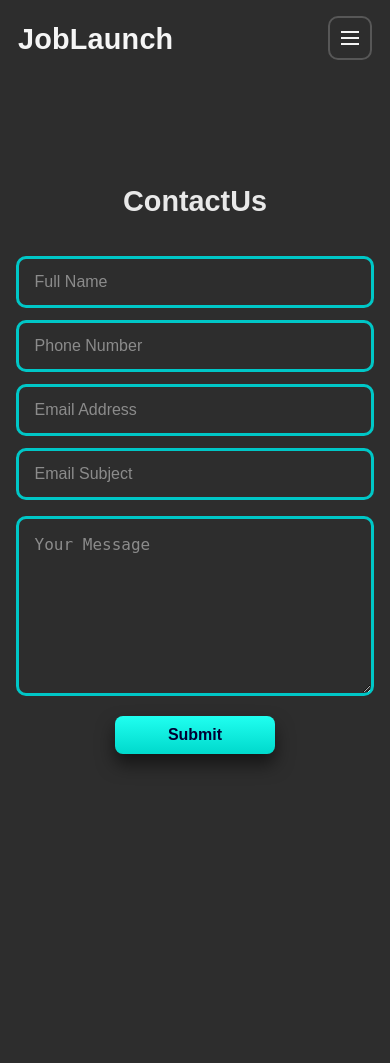
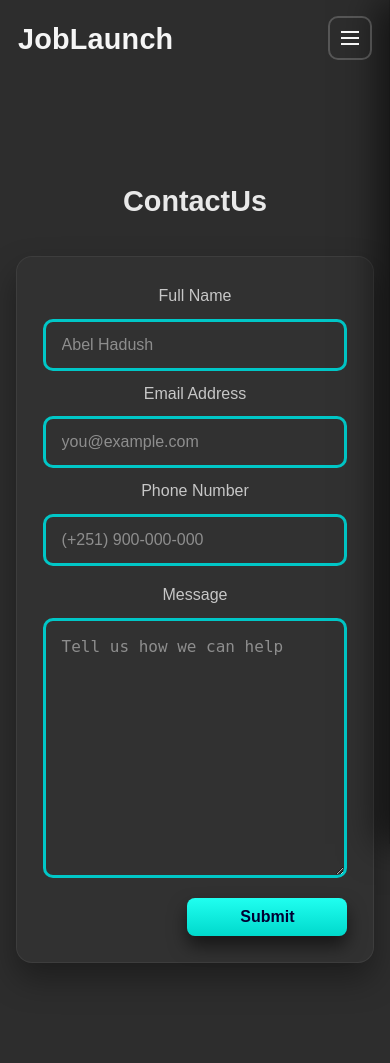
Before and after one commit to Julas-core/job-web, a PHP site: page /contact.html in a window 390 px wide. Before the commit the page ends 764 px from the top, so only its background shows below. Run offline with PHP 8.4, Linux system fonts and the light colour scheme.

Commit message:
Refactor navigation structure to use a slide-in drawer and update styles for improved mobile experience; enhance contact form layout and validation.

```diff
--- a/contact.html
+++ b/contact.html
@@ -11,32 +11,43 @@
     <header class="navbar">
         <div class="brand">JobLaunch</div>
         <button class="nav-toggle" aria-label="Toggle navigation" aria-expanded="false"><span></span></button>
+        <div class="nav-drawer">
+            <div class="auth-links">
+                <a href="login.html">Login</a>
+                <span class="divider">|</span>
+                <a href="register.html">Register</a>
+            </div>
             <div class="nav-links">
                 <a href="index.html">Home</a>
                 <a href="catagories.html">Categories</a>
                 <a href="about.html">AboutUs</a>
                 <a class="active" href="contact.html">ContactUs</a>
             </div>
-        <div class="auth-links">
-            <a href="login.html">Login</a>
-            <span class="divider">|</span>
-            <a href="register.html">Register</a>
         </div>
     </header>
 
         <main class="contact-section">
                 <h1 class="section-title">ContactUs</h1>
-        <form class="contact-form" data-validate>
+                <form class="contact-form contact-card" data-validate>
                         <div class="contact-grid">
-                <div class="contact-grid_inputs">
-                  <input class="input" type="text" name="fullName" placeholder="Full Name" aria-label="Full Name" required>
-                  <input class="input" type="tel" name="phone" placeholder="Phone Number" aria-label="Phone Number">
-                  <input class="input" type="email" name="email" placeholder="Email Address" aria-label="Email Address" required>
-                  <input class="input" type="text" name="subject" placeholder="Email Subject" aria-label="Email Subject">
+                            <div class="contact-stack">
+                                <label class="subtle" for="fullName">Full Name</label>
+                                <input class="input" id="fullName" type="text" name="fullName" placeholder="Abel Hadush" aria-label="Full Name" required>
+
+                                <label class="subtle" for="email">Email Address</label>
+                                <input class="input" id="email" type="email" name="email" placeholder="you@example.com" aria-label="Email Address" required>
+
+                                <label class="subtle" for="phone">Phone Number</label>
+                                <input class="input" id="phone" type="tel" name="phone" placeholder="(+251) 900-000-000" aria-label="Phone Number">
                             </div>
-                <textarea class="input contact-message" name="message" placeholder="Your Message" aria-label="Your Message" required></textarea>
+                            <div class="contact-textarea">
+                                <label class="subtle" for="message">Message</label>
+                                <textarea class="input contact-message" id="message" name="message" placeholder="Tell us how we can help" aria-label="Your Message" required></textarea>
                             </div>
+                        </div>
+                        <div class="contact-actions">
                             <button class="btn contact-submit" type="submit">Submit</button>
+                        </div>
                 </form>
         </main>
     <script src="script.js"></script>
--- a/script.js
+++ b/script.js
@@ -1,14 +1,24 @@
 // Shared client-side helpers for JobLaunch
 (function(){
-  // Mobile navigation toggle
+  // Mobile navigation toggle -> slide-in drawer
   const navToggle = document.querySelector('.nav-toggle');
-  const navLinks = document.querySelector('.nav-links');
-  const authLinks = document.querySelector('.auth-links');
-  if(navToggle && navLinks){
+  if(navToggle){
+    const closeNav = () => {
+      document.body.classList.remove('nav-open');
+      navToggle.setAttribute('aria-expanded','false');
+    };
+
     navToggle.addEventListener('click', ()=>{
-      const open = navLinks.classList.toggle('open');
-      if(authLinks){ authLinks.classList.toggle('open', open); }
+      const open = document.body.classList.toggle('nav-open');
       navToggle.setAttribute('aria-expanded', String(open));
+    });
+
+    document.addEventListener('keydown', (e)=>{
+      if(e.key === 'Escape'){ closeNav(); }
+    });
+
+    document.querySelectorAll('.nav-links a, .auth-links a').forEach(link => {
+      link.addEventListener('click', closeNav);
     });
   }
 
--- a/style.css
+++ b/style.css
@@ -63,6 +63,7 @@ body{
     line-height:1.6;
     -webkit-font-smoothing:antialiased;
 }
+body.nav-open{overflow:hidden;}
 a{color:inherit;text-decoration:none;}
 img{max-width:100%;height:auto;display:block;}
 
@@ -70,9 +71,12 @@ img{max-width:100%;height:auto;display:block;}
 .container{width:min(1180px,92vw);margin:0 auto;}
 
 /* NAVIGATION */
-.navbar{width:100%;padding:22px 34px;display:flex;align-items:center;justify-content:space-between;position:sticky;top:0;z-index:10;background:var(--bg);}
+.navbar{width:100%;padding:22px 34px;display:flex;align-items:center;justify-content:space-between;position:sticky;top:0;z-index:11;background:var(--bg);}
 .brand{font-family:'Sora',sans-serif;font-size:1.8rem;font-weight:800;letter-spacing:0.2px;}
+.nav-drawer{display:flex;align-items:center;gap:22px;margin-left:auto;}
 .nav-links, .auth-links{display:flex;align-items:center;gap:22px;}
+.nav-links{order:1;}
+.auth-links{order:2;margin-left:18px;}
 .nav-links a{padding:6px 4px;font-weight:600;color:var(--text);transition:color .15s ease;}
 .nav-links a.active{color:var(--accent-green);}
 .nav-links a:hover{color:var(--accent-teal);}
@@ -163,10 +167,13 @@ textarea{resize:vertical;min-height:180px;line-height:1.5;}
 /* CONTACT */
 .contact-section{padding:100px 0;text-align:center;}
 .contact-form{width:min(1100px,92vw);margin:0 auto;display:grid;gap:20px;background:transparent;padding:0;}
-.contact-grid{display:grid;grid-template-columns:repeat(auto-fit,minmax(260px,1fr));gap:16px;}
-.contact-grid_inputs{display:grid;grid-template-columns:repeat(auto-fit,minmax(240px,1fr));gap:12px;}
-.contact-message{grid-column:1/-1;}
-.contact-submit{justify-self:center;width:150px;}
+.contact-card{background:rgba(255,255,255,0.02);border:1px solid rgba(255,255,255,0.06);border-radius:16px;padding:26px;box-shadow:0 16px 32px rgba(0,0,0,0.35);}
+.contact-grid{display:grid;grid-template-columns:1fr 1fr;gap:16px;align-items:start;}
+.contact-stack{display:grid;gap:10px;}
+.contact-textarea{display:grid;gap:10px;height:100%;}
+.contact-message{min-height:100%;min-height:260px;}
+.contact-actions{display:flex;justify-content:flex-end;}
+.contact-submit{width:160px;}
 
 .error-text{color:var(--accent-red);font-size:0.9rem;font-weight:700;margin-top:6px;}
 .input[aria-invalid="true"], textarea[aria-invalid="true"], select[aria-invalid="true"]{
@@ -228,12 +235,19 @@ textarea{resize:vertical;min-height:180px;line-height:1.5;}
 }
 @media (max-width:640px){
     .navbar{align-items:flex-start;gap:10px;}
-    .nav-toggle{display:flex;}
-    .nav-links, .auth-links{display:none;width:100%;flex-direction:column;align-items:flex-start;gap:10px;padding:6px 0;}
-    .nav-links.open, .auth-links.open{display:flex;}
+    .nav-toggle{display:flex;z-index:13;}
+    .nav-drawer{position:fixed;top:0;right:0;width:min(320px,82vw);height:100vh;background:var(--card);box-shadow:-14px 0 34px rgba(0,0,0,0.55);padding:82px 22px 22px;flex-direction:column;align-items:flex-start;gap:18px;transform:translateX(100%);transition:transform .2s ease;z-index:12;}
+    body.nav-open .nav-drawer{transform:translateX(0);}
+    .nav-links, .auth-links{width:100%;margin:0;}
+    .auth-links{order:1;flex-direction:row;align-items:center;gap:10px;font-size:0.85rem;border-bottom:1px solid rgba(255,255,255,0.08);padding-bottom:10px;margin-left:0;}
+    .nav-links{order:2;flex-direction:column;align-items:flex-start;gap:12px;margin-top:6px;}
+    .nav-links a{font-size:1.05rem;}
+    body.nav-open::before{content:'';position:fixed;inset:0;background:rgba(0,0,0,0.55);z-index:10;}
     .hero{padding:80px 24px;border-radius:20px;}
     .about h2{font-size:2.2rem;}
     .section-title{font-size:1.8rem;}
+    .contact-grid{grid-template-columns:1fr;}
+    .contact-submit{width:100%;}
 }
 /* reset overly broad section rule */
 section{
```
Also changed, not shown: apply.html (+6 -4 lines), catagories.cata.html (+6 -4 lines), catagories.html (+6 -4 lines), index.html (+6 -4 lines), job-details.html (+6 -4 lines), login.html (+6 -4 lines), register.html (+6 -4 lines). Lines whose indentation alone changed are shown as unchanged.
